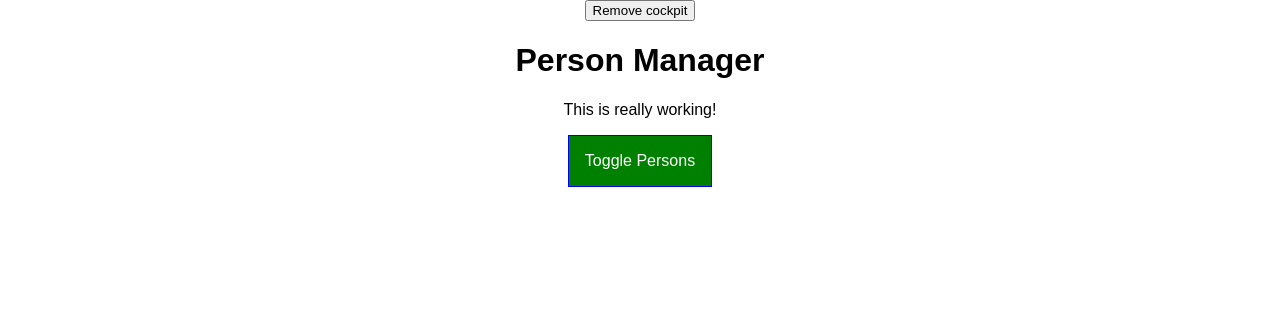
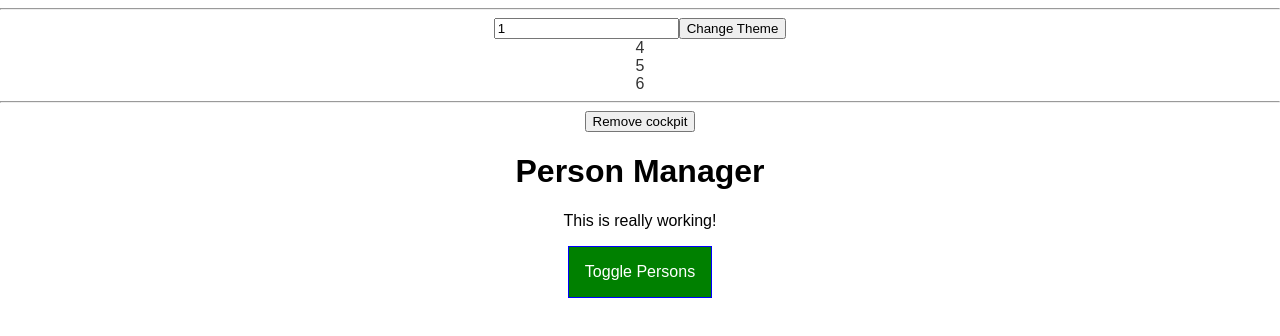
Before and after one commit to asachan2707/react-tutorial-practice, a React app: page / in a window 1280 px wide. Shown: the top 336 px of the page. Built offline with nearby package versions, Linux system fonts and the light colour scheme.

Commit message:
React hook > useCallback

```diff
--- a/src/containers/App.js
+++ b/src/containers/App.js
@@ -3,6 +3,7 @@
 import classes from './App.css';
 import Persons from '../components/Persons/Persons';
 import Cockpit from '../components/Cockpit/Cockpit';
+import UseCallback from '../example/useCallback/useCallback';
 
 class App extends Component {
   constructor(props) {
@@ -20,15 +21,6 @@
     showPersons: false,
     showCockpit: true
   };
-
-  // static getDerivedStateFromProps(props, state) {
-  //   console.log('[App.js] getDerivedStateFromProps', props);
-  //   return state;
-  // }
-
-  // componentWillMount() {
-  //   console.log('[App.js] componentWillMount');
-  // }
 
   componentDidMount() {
     console.log('[App.js] componentDidMount');
@@ -91,6 +83,9 @@
 
     return (
       <div className={classes.App}>
+        <hr />
+        <UseCallback />
+        <hr />
         <button onClick={() => { this.setState({ showCockpit: !this.state.showCockpit }) }}>Remove cockpit</button>
         {this.state.showCockpit ? <Cockpit
           title={this.props.appTitle}
--- /dev/null
+++ b/src/example/useCallback/list.js
@@ -0,0 +1,26 @@
+import React, { useState, useEffect } from 'react';
+
+// Access properties via props
+
+// export default function List(props) {
+//     const [items, setItems] = useState([]);
+//     useEffect(() => {
+//         setItems(props.getItems());
+//         console.log('Updating the items: ', props.getItems());
+//     }, [props.getItems]);
+
+//     return items.map(item => <div key={item}>{item}</div>);
+// }
+
+
+// Access properties via object
+
+export default function List({ getItems }) {
+    const [items, setItems] = useState([]);
+    useEffect(() => {
+        setItems(getItems(3));
+        console.log('Updating the items: ', getItems());
+    }, [getItems]);
+
+    return items.map(item => <div key={item}>{item}</div>);
+}
--- /dev/null
+++ b/src/example/useCallback/useCallback.js
@@ -0,0 +1,35 @@
+import React, { useState, useCallback } from 'react';
+import List from './list';
+
+export default function UseCallback() {
+
+    const [number, setNumber] = useState(1);
+    const [dark, setDark] = useState(false);
+
+    // Can be used useMemo
+    const getItems = useCallback((inc = 1) => {
+        return [number + inc, number + 1 + inc, number + 2 + inc];
+    }, [number]);
+
+    const theme = {
+        backgroundColor: dark ? '#333' : '#fff',
+        color: dark ? '#fff' : '#333'
+    }
+
+    return (
+        <div style={theme}>
+            <span>
+                <input
+                    type="number"
+                    value={number}
+                    // eslint-disable-next-line radix
+                    onChange={e => setNumber(parseInt(e.target.value))}
+                />
+                <button onClick={() => setDark(prevDark => !prevDark)}>Change Theme</button>
+            </span>
+            <span>
+                <List getItems={getItems} />
+            </span>
+        </div>
+    );
+}
```
